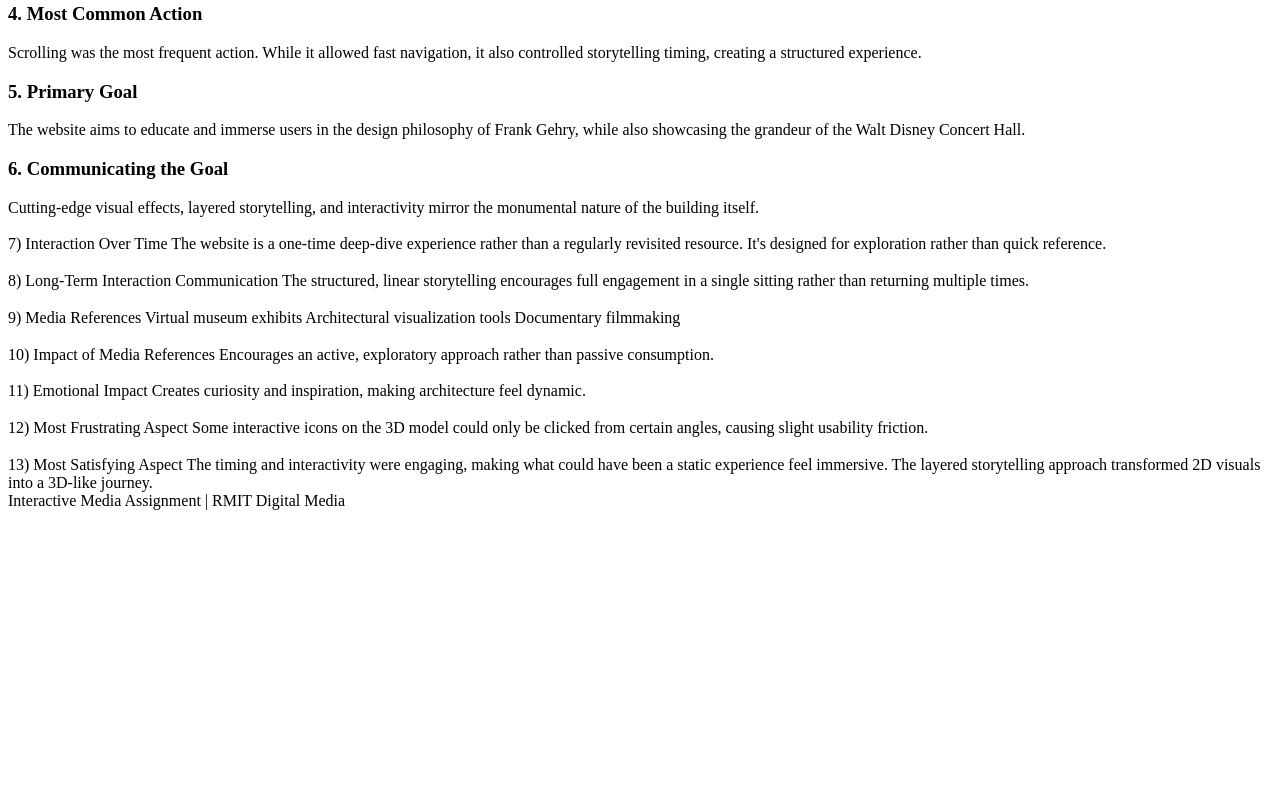
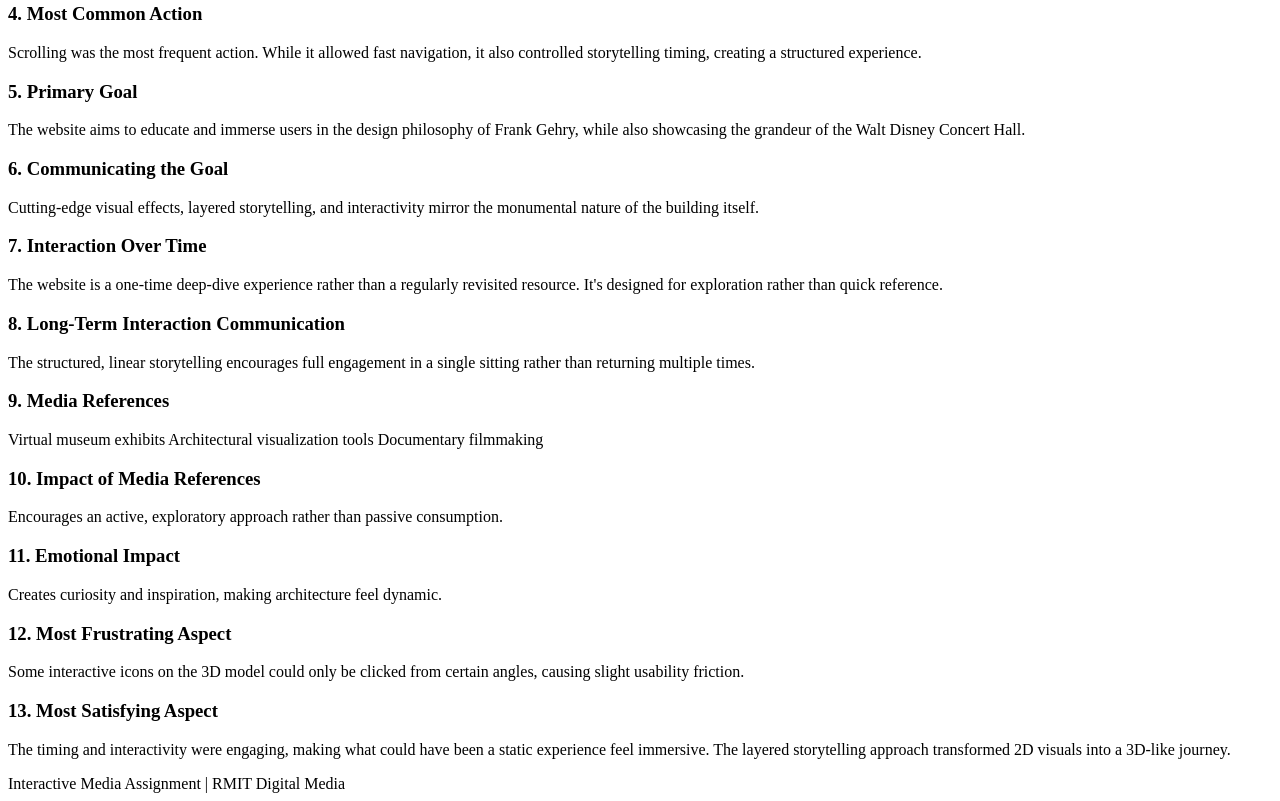
Before and after one commit to umaaaahh/umaaaahh.github.io, a plain HTML site: page assignment1/index.html in a window 1280 px wide. Shown: the part 500-1301 px from the top of the page. Before the commit the page ends 1018 px from the top, so only its background shows below. Drawn offline with Linux system fonts and the light colour scheme.

Commit message:
week 3 in class work

```diff
--- a/assignment1/index.html
+++ b/assignment1/index.html
@@ -57,11 +57,9 @@
       </p>
 
       <h3>5. Primary Goal</h3>
-      <p>
-        The website aims to educate and immerse users in the design philosophy
+      <p> The website aims to educate and immerse users in the design philosophy
         of Frank Gehry, while also showcasing the grandeur of the Walt Disney
-        Concert Hall.
-      </p>
+        Concert Hall.</p>
 
       <h3>6. Communicating the Goal</h3>
       <p>
@@ -69,45 +67,59 @@
         mirror the monumental nature of the building itself.
       </p>
 
-      <h3></h3>
-      <p></p>
-      7) Interaction Over Time The website is a one-time deep-dive experience
+      <h3>7. Interaction Over Time </h3>
+      <p>
+        The website is a one-time deep-dive experience
         rather than a regularly revisited resource. It's designed for exploration
         rather than quick reference.
+      </p>
 
-      <h3></h3>
-      <p></p>
-      8) Long-Term Interaction Communication The structured, linear storytelling
+
+      <h3>8. Long-Term Interaction Communication</h3>
+      <p>
+        The structured, linear storytelling
         encourages full engagement in a single sitting rather than returning
         multiple times.
+      </p>
 
-      <h3></h3>
-      <p></p>
-      9) Media References Virtual museum exhibits Architectural visualization
+
+      <h3>9. Media References</h3>
+      <p>
+        Virtual museum exhibits Architectural visualization
         tools Documentary filmmaking
+      </p>
 
-      <h3></h3>
-      <p></p>
-      10) Impact of Media References Encourages an active, exploratory approach
+
+      <h3>10. Impact of Media References</h3>
+      <p>
+        Encourages an active, exploratory approach
         rather than passive consumption.
+      </p>
 
-      <h3></h3>
-      <p></p>
-      11) Emotional Impact Creates curiosity and inspiration, making
+
+      <h3>11. Emotional Impact </h3>
+      <p>
+        Creates curiosity and inspiration, making
         architecture feel dynamic.
+      </p>
 
-      <h3></h3>
-      <p></p>
-      12) Most Frustrating Aspect Some interactive icons on the 3D model could
+
+      <h3>12. Most Frustrating Aspect</h3>
+      <p>
+        Some interactive icons on the 3D model could
         only be clicked from certain angles, causing slight usability friction.
+      </p>
 
-      <h3></h3>
-      <p></p>
-      13) Most Satisfying Aspect The timing and interactivity were engaging,
+
+      <h3>13. Most Satisfying Aspect</h3>
+      <p>
+        The timing and interactivity were engaging,
         making what could have been a static experience feel immersive. The
        layered storytelling approach transformed 2D visuals into a 3D-like
       journey.
     </main>
+      </p>
+
     <footer>Interactive Media Assignment | RMIT Digital Media</footer>
   </body>
 </html>
--- /dev/null
+++ b/week3/reset.css
@@ -0,0 +1,55 @@
+/*
+*   Kevin Powell
+*   https://youtu.be/cCAtD_BAHNw
+*/
+
+*,
+*::before,
+*::after {
+  box-sizing: border-box;
+}
+
+* {
+  margin: 0;
+  padding: 0;
+  font: inherit; /* Get rid of all font sizes and heights */
+}
+
+html {
+  color-scheme: dark light; /* Default dark */
+  hanging-punctuation: first last; /* Not supported in Chrome */
+}
+
+body {
+  min-height: 100vh;
+}
+
+/* Media responsive */
+img,
+picture,
+svg,
+video {
+  display: block;
+  max-width: 100%;
+}
+
+h1,
+h2,
+h3,
+h4,
+h5,
+h6 {
+  text-wrap: balance;
+}
+
+p {
+  max-width: 75ch;
+  text-wrap: pretty; /* Prevents orphans on lines */
+}
+
+@media (prefers-reduced-motion: no-preference) {
+  :has(:target) {
+    scroll-behavior: smooth;
+    scroll-padding-top: 3rem;
+  }
+}
--- /dev/null
+++ b/week3/style.css
@@ -0,0 +1,75 @@
+body {
+  background-color: rgb(62, 108, 82);
+  font-size: 1.1rem;
+}
+h1 {
+  color: red;
+  font-size: 3rem;
+  text-transform: uppercase;
+  font-family: "Tektur", sans-serif;
+  font-optical-sizing: auto;
+  font-weight: <weight>;
+  font-style: normal;
+  font-variation-settings: "wdth" 100;
+}
+h2 {
+  color: green;
+  font-weight: bold;
+}
+h3 {
+  color: red;
+  font-family: "Lato", sans-serif;
+  font-weight: 700;
+  font-style: normal;
+}
+li {
+  color: black;
+}
+
+p {
+  color: black;
+  font-size: 1rem;
+  font-family: "Lato", sans-serif;
+  font-weight: 400;
+  font-style: normal;
+}
+.blue-color {
+  color: blue;
+}
+#outcome {
+  color: yellowgreen;
+  border: 4px dashed brown;
+}
+section {
+  text-align: center;
+  border: 1px solid red;
+}
+
+/*
+    curly braces { } - grouping
+    square brackets [ ] - javascript
+    round brackets ( ) - javascript
+    parantheses < > - html
+    semicolon ; - to end a line
+    colon : -property of declaration
+    hyphen - - connect to words
+    syntax - rules of language
+    dot . - in css = class
+    hash # - in css = ID
+/*
+
+/*
+    in css you do mostly element based styling or class based styling, in rare occasions you may do ID but mostly ID link to JS
+*/
+
+/*
+    Cascade - css will read the rules written further down as priority over the previous e.g. if i write 2 * h1 {} rules, then the second one written which is lower on the document will take presidence.
+    Specificty - acts as a ranking system and takes precedence eg a class (*) will take presidence over an element
+
+    Specificity Rank
+    * universal selector = 0
+    element = 1
+    class, psuedo class or attribute = 10
+    ID = 100
+    Style attribute = 1000
+*/
```
Also changed, not shown: week3/index.html (added, +50 -0 lines). Lines whose indentation alone changed are shown as unchanged.
